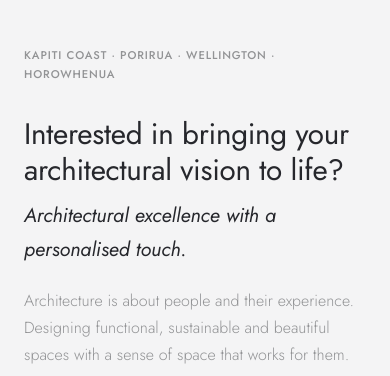
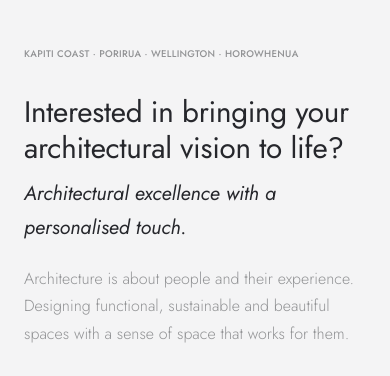
Before and after one commit to KWArchitectStudio/kwarchitectstudio.github.io, a website: page index.html in a window 390 px wide. Shown: the part 443-819 px from the top of the page. Drawn offline with Linux system fonts and the light colour scheme.

Commit message:
Update styles.css
Remove grey background from Our Values, shrink mobile location text

```diff
--- a/css/styles.css
+++ b/css/styles.css
@@ -890,8 +890,8 @@ nav a:hover {
    line, and ease back the H1 slightly so it balances with the smaller eyebrow. */
 @media (max-width: 767px) {
   .hero-eyebrow {
-    font-size: 0.7rem;
-    letter-spacing: 0.08em;
+    font-size: 0.6rem;
+    letter-spacing: 0.03em;
   }
 
   .hero-content h1 {
@@ -914,7 +914,6 @@ nav a:hover {
 /* ---- Section heading ---- */
 .values-section {
   text-align: center;
-  background-color: #f4f4f5;
   border-bottom: 1px solid var(--color-border);
 }
 
```
